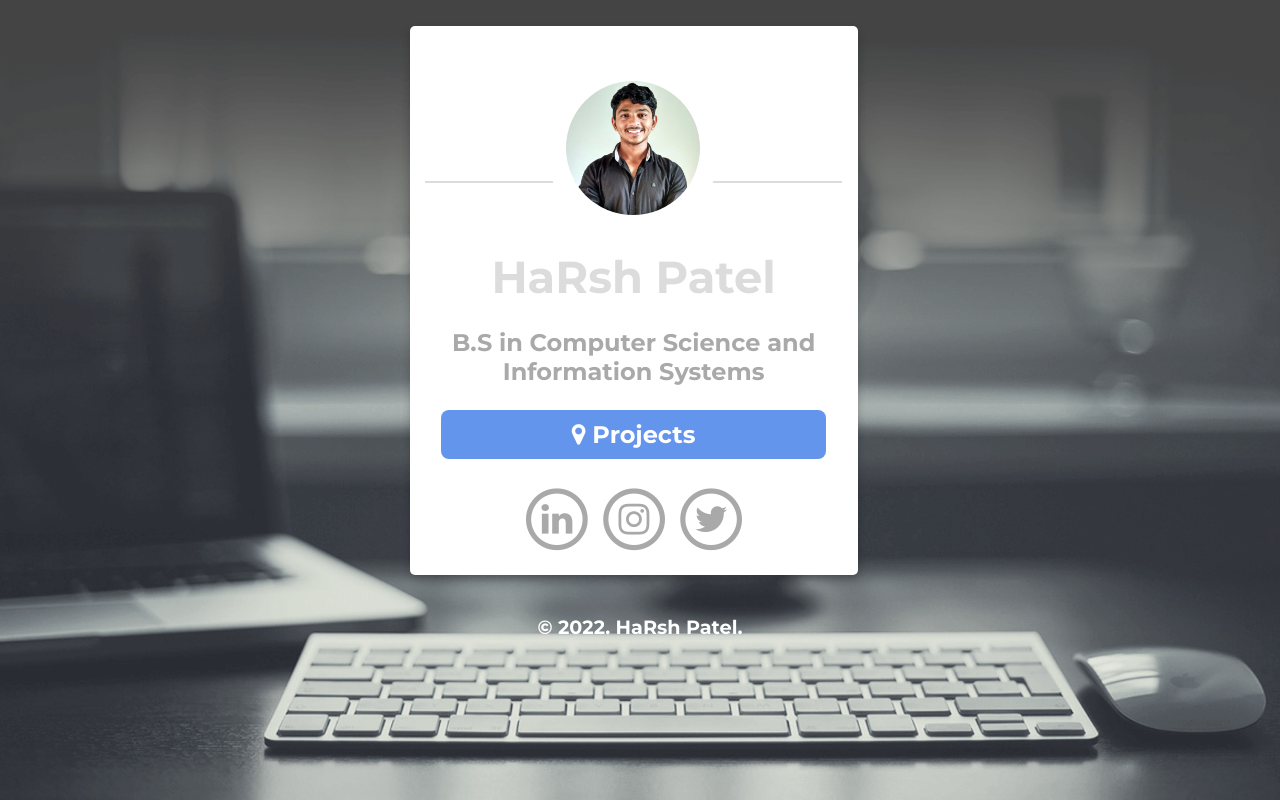
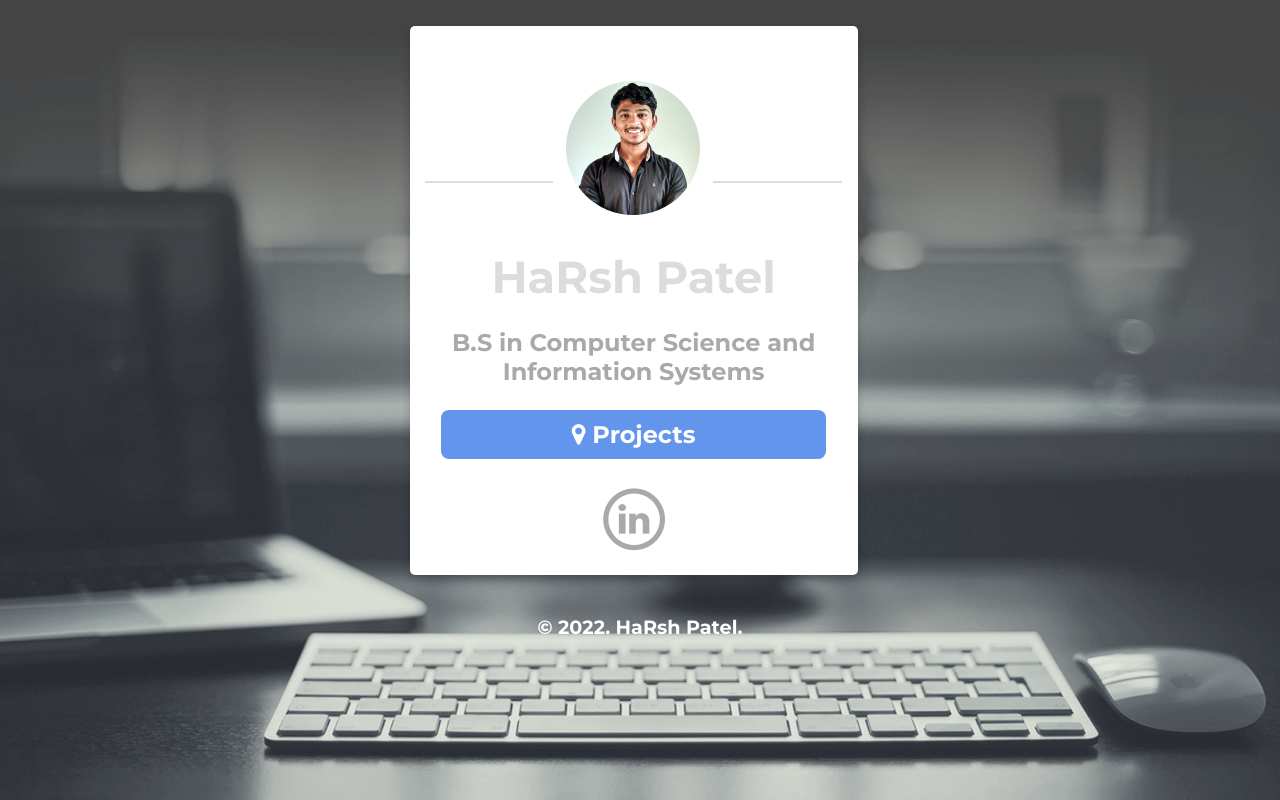
Before and after one commit to HRSPATEL/harsh.github.io, a plain HTML site: page index.html in a window 1280 px wide. Drawn offline with Linux system fonts and the light colour scheme.

Commit message:
Update index.html

```diff
--- a/index.html
+++ b/index.html
@@ -36,18 +36,6 @@
             </a>
 
 
-            <a href="https://www.instagram.com/iamhrpatel" target="_blank">
-            <span class="fa-stack fa-lg">
-                <i class="fa fa-circle-thin fa-stack-2x"></i>
-                <i class="fa fa-instagram fa-stack-1x"></i>            </span>
-            </a>
-
-			<a href="https://twitter.com/iamhrpatel" target="_blank">
-            <span class="fa-stack fa-lg">
-                <i class="fa fa-circle-thin fa-stack-2x"></i>
-                <i class="fa fa-twitter fa-stack-1x"></i>
-            </span>
-            </a>
          </p>
       </div>
       <!--footer-->
```
